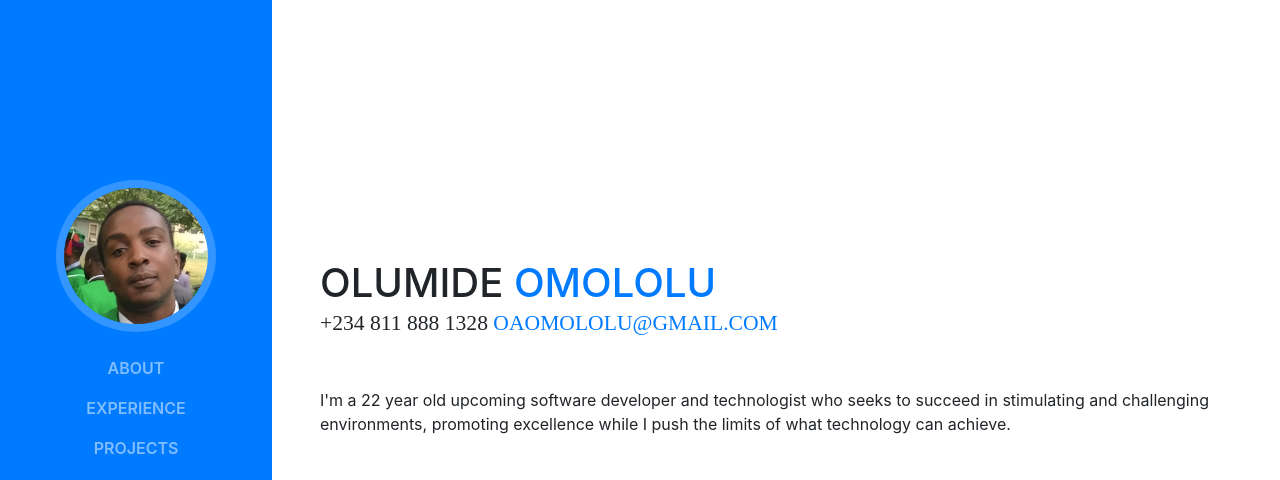
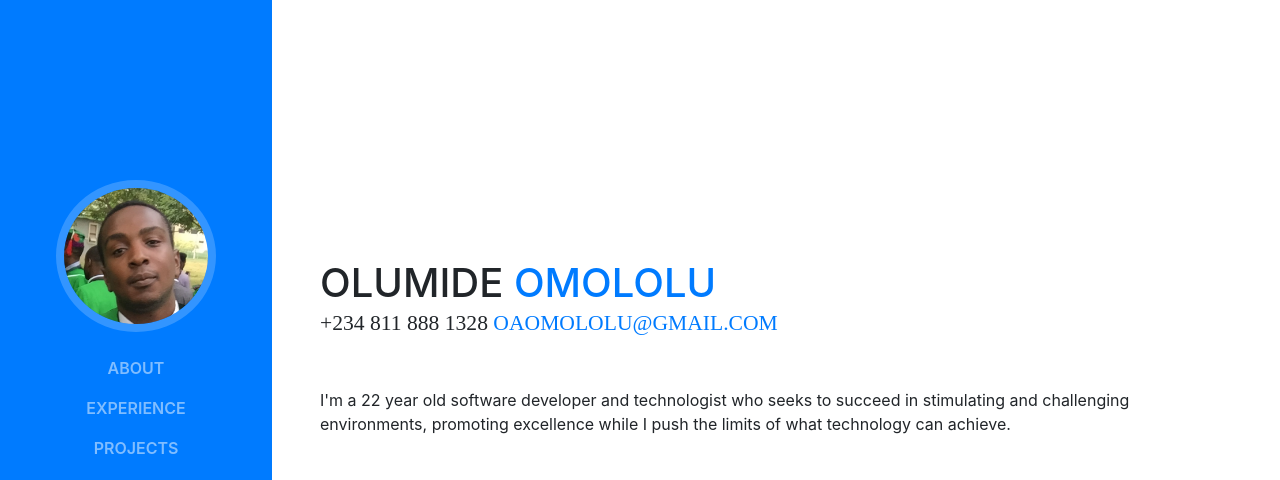
Before and after one commit to olumideomololu/olumideomololu.github.io, a website with bundled scripts: page index.html in a window 1280 px wide. Shown: the top 480 px of the page. Built offline with nearby package versions, Linux system fonts and the light colour scheme; a web font is replaced by a local one.

Commit message:
Update index.html

```diff
--- a/index.html
+++ b/index.html
@@ -74,7 +74,7 @@
           <div class="subheading mb-5"> +234 811 888 1328
             <a href="mailto:oaomololu@gmail.com">oaomololu@gmail.com</a>
           </div>
-          <p class="mb-5">I'm a 22 year old upcoming software developer and technologist who seeks to succeed in stimulating and challenging environments, promoting excellence while I push the limits of what technology can achieve.</p>
+          <p class="mb-5">I'm a 22 year old software developer and technologist who seeks to succeed in stimulating and challenging environments, promoting excellence while I push the limits of what technology can achieve.</p>
           <ul class="list-inline list-social-icons mb-0">
             <li class="list-inline-item">
               <a href="https://www.facebook.com/olumide.omololu.969">
```
